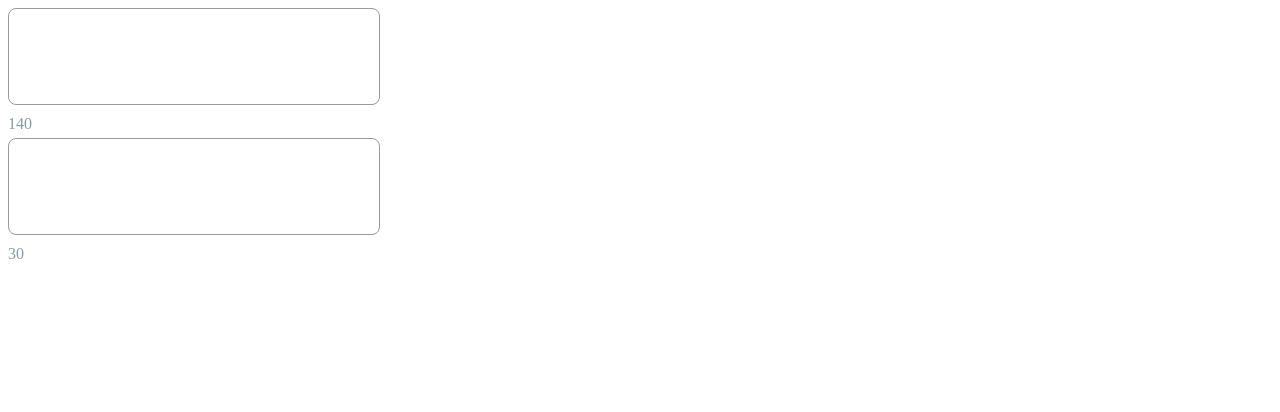
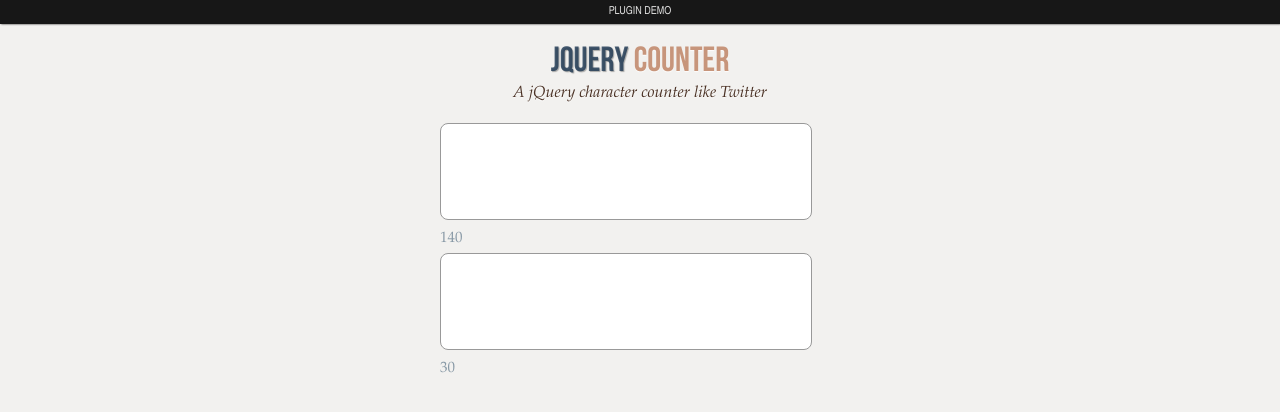
Before and after one commit to webloper/jQuery-Counter, a plain HTML site: page demo/index.html in a window 1280 px wide. Drawn offline with Linux system fonts and the light colour scheme.

Commit message:
updated demo file

```diff
--- /dev/null
+++ b/demo/demo.css
@@ -0,0 +1,112 @@
+@font-face {
+    font-family: 'BebasNeueRegular';
+    src: url('fonts/BebasNeue-webfont.eot');
+    src: url('fonts/BebasNeue-webfont.eot?#iefix') format('embedded-opentype'),
+         url('fonts/BebasNeue-webfont.woff') format('woff'),
+         url('fonts/BebasNeue-webfont.ttf') format('truetype'),
+         url('fonts/BebasNeue-webfont.svg#BebasNeueRegular') format('svg');
+    font-weight: normal;
+    font-style: normal;
+}
+/* CSS reset */
+body,div,dl,dt,dd,ul,ol,li,h1,h2,h3,h4,h5,h6,pre,form,fieldset,input,textarea,p,blockquote,th,td {
+	margin:0;
+	padding:0;
+}
+html,body {
+	margin:0;
+	padding:0;
+}
+table {
+	border-collapse:collapse;
+	border-spacing:0;
+}
+fieldset,img {
+	border:0;
+}
+input{
+	border:1px solid #b0b0b0;
+	padding:3px 5px 4px;
+	color:#979797;
+	width:190px;
+}
+address,caption,cite,code,dfn,th,var {
+	font-style:normal;
+	font-weight:normal;
+}
+ol,ul {
+	list-style:none;
+}
+caption,th {
+	text-align:left;
+}
+h1,h2,h3,h4,h5,h6 {
+	font-size:100%;
+	font-weight:normal;
+}
+q:before,q:after {
+	content:'';
+}
+abbr,acronym { border:0;
+}
+
+/* Demo */
+body {
+	background: #F2F1EF;
+	font-family: Constantia, Palatino, "Palatino Linotype", "Palatino LT STD", Georgia, serif;
+	font-weight: 400;
+	font-size: 15px;
+	color: #aa3e03;
+	overflow-y: scroll;
+}
+
+.demo-bar{
+	font-family:'Arial Narrow', Arial, sans-serif;
+	line-height: 24px;
+	font-size: 11px;
+	width: 100%;
+	background: #000;
+	opacity: 0.9;
+	text-transform: uppercase;
+	z-index: 9999;
+	position: relative;
+	-moz-box-shadow: 1px 0px 2px #000;
+	-webkit-box-shadow: 1px 0px 2px #000;
+	box-shadow: 1px 0px 2px #000;
+	text-align: center;
+	color: #ddd;
+}
+
+header{
+	padding: 20px 30px 10px 30px;
+	margin: 0px 20px 10px 20px;
+	position: relative;
+	display: block;
+	text-shadow: 1px 1px 1px rgba(0,0,0,0.2);
+    text-align: center;
+}
+header h1{
+	font-family: 'BebasNeueRegular', 'Arial Narrow', Arial, sans-serif;
+	font-size: 35px;
+	line-height: 35px;
+	position: relative;
+	font-weight: 400;
+	color: rgba(27,54,81,0.8);
+	text-shadow: 1px 1px 1px rgba(0,0,0,0.3);
+    padding: 0px 0px 5px 0px;
+}
+header h1 span{
+	color: #c7957b;
+	text-shadow: 0px 1px 1px rgba(255,255,255,0.8);
+}
+header h2, p.info{
+	font-size: 16px;
+	font-style: italic;
+	color: #4a3124;
+	text-shadow: 0px 1px 1px rgba(255,255,255,1);
+}
+section	{
+	margin: 0 auto;
+	width: 400px;
+
+}
--- a/demo/index.html
+++ b/demo/index.html
@@ -3,61 +3,20 @@
 <head>
 	<meta charset="UTF-8">
 	<title>jQuery Counter</title>
-	<style>
-		.custom,
-		.custom:focus {outline:none;border:2px solid red}
-
-		.counter{
-			color:#666;
-			font-size:14px;
-			-moz-border-radius: 8px; -webkit-border-radius: 8px;
-			margin:5px 0px 10px 0px;
-			padding:10px;
-			height:75px;
-			width:350px;
-			border:#999 1px solid;
-			font-family:"Lucida Sans Unicode", "Lucida Grande", sans-serif;
-			transition: all 0.25s ease-in-out;
-			-webkit-transition: all 0.25s ease-in-out;
-			-moz-transition: all 0.25s ease-in-out;
-			box-shadow: 0 0 5px rgba(81, 203, 238, 0);
-			-webkit-box-shadow: 0 0 5px rgba(81, 203, 238, 0);
-			-moz-box-shadow: 0 0 5px rgba(81, 203, 238, 0);
-		}
-
-		.counter:focus{
-			color:#000;
-			outline:none;
-			border:#35a5e5 1px solid;
-			font-family:"Lucida Sans Unicode", "Lucida Grande", sans-serif;
-			box-shadow: 0 0 5px rgba(81, 203, 238, 1);
-			-webkit-box-shadow: 0 0 5px rgba(81, 203, 238, 1);
-			-moz-box-shadow: 0 0 5px rgba(81, 203, 238, 1);
-		}
-
-		.counter em {
-			font-style: normal;
-			background: #fcc;
-		}
-
-		.limit {
-			color: #8899a6;
-		}
-
-		.warning {
-			color: #5c0002;
-		}
-
-		.exceeded {
-			color: #d40d12;
-		}
-
-	</style>
+	<link rel="stylesheet" type="text/css" href="demo.css">
+	<link rel="stylesheet" type="text/css" href="../src/style.css">
 </head>
 <body>
 
-	<div  id="tweet-global" class="tweet-global"></div>
-	<div id="tweet-template"></div>
+	<div class="demo-bar">Plugin Demo</div>
+	<header>
+		<h1>jQuery <span>Counter</span></h1>
+		<h2>A jQuery character counter like Twitter</h2>
+	</header>
+	<section>
+		<div  id="tweet-global" class="tweet-global"></div>
+		<div id="tweet-template"></div>
+	</section>
 
 	<script src="jquery-2.1.1.min.js"></script>
 	<script src="../src/jquery-counter.0.1.0.js"></script>
--- /dev/null
+++ b/src/style.css
@@ -0,0 +1,48 @@
+.custom,
+.custom:focus {outline:none;border:2px solid red}
+
+.counter{
+	background: #fff;
+	color:#666;
+	font-size:14px;
+	-moz-border-radius: 8px; -webkit-border-radius: 8px;
+	margin:5px 0px 10px 0px;
+	padding:10px;
+	height:75px;
+	width:350px;
+	border:#999 1px solid;
+	font-family:"Lucida Sans Unicode", "Lucida Grande", sans-serif;
+	transition: all 0.25s ease-in-out;
+	-webkit-transition: all 0.25s ease-in-out;
+	-moz-transition: all 0.25s ease-in-out;
+	box-shadow: 0 0 5px rgba(81, 203, 238, 0);
+	-webkit-box-shadow: 0 0 5px rgba(81, 203, 238, 0);
+	-moz-box-shadow: 0 0 5px rgba(81, 203, 238, 0);
+}
+
+.counter:focus{
+	color:#000;
+	outline:none;
+	border:#35a5e5 1px solid;
+	font-family:"Lucida Sans Unicode", "Lucida Grande", sans-serif;
+	box-shadow: 0 0 5px rgba(81, 203, 238, 1);
+	-webkit-box-shadow: 0 0 5px rgba(81, 203, 238, 1);
+	-moz-box-shadow: 0 0 5px rgba(81, 203, 238, 1);
+}
+
+.counter em {
+	font-style: normal;
+	background: #fcc;
+}
+
+.limit {
+	color: #8899a6;
+}
+
+.warning {
+	color: #5c0002;
+}
+
+.exceeded {
+	color: #d40d12;
+}
```
Also changed, not shown: demo/fonts/BebasNeue-webfont.ttf (added), demo/fonts/BebasNeue-webfont.woff (added), demo/fonts/Dharma Type Font License.txt (added), 2 other files.
